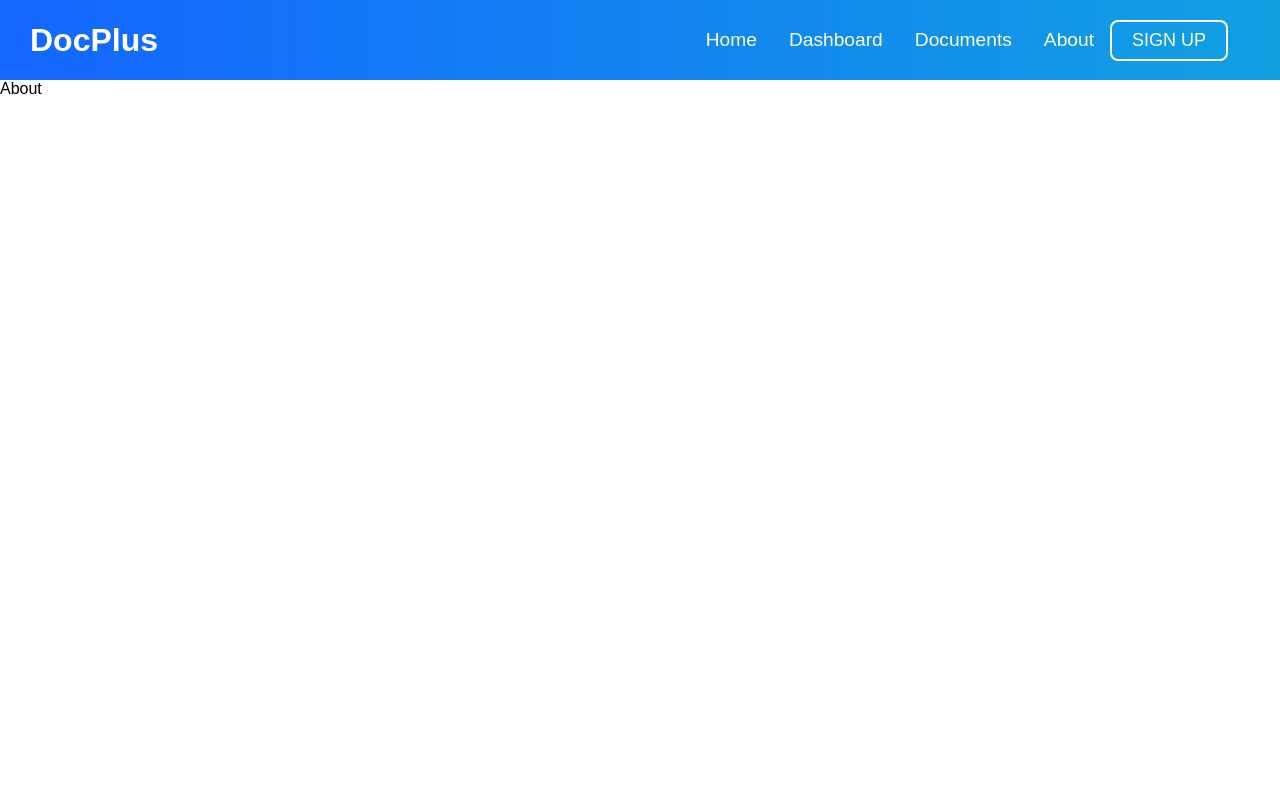
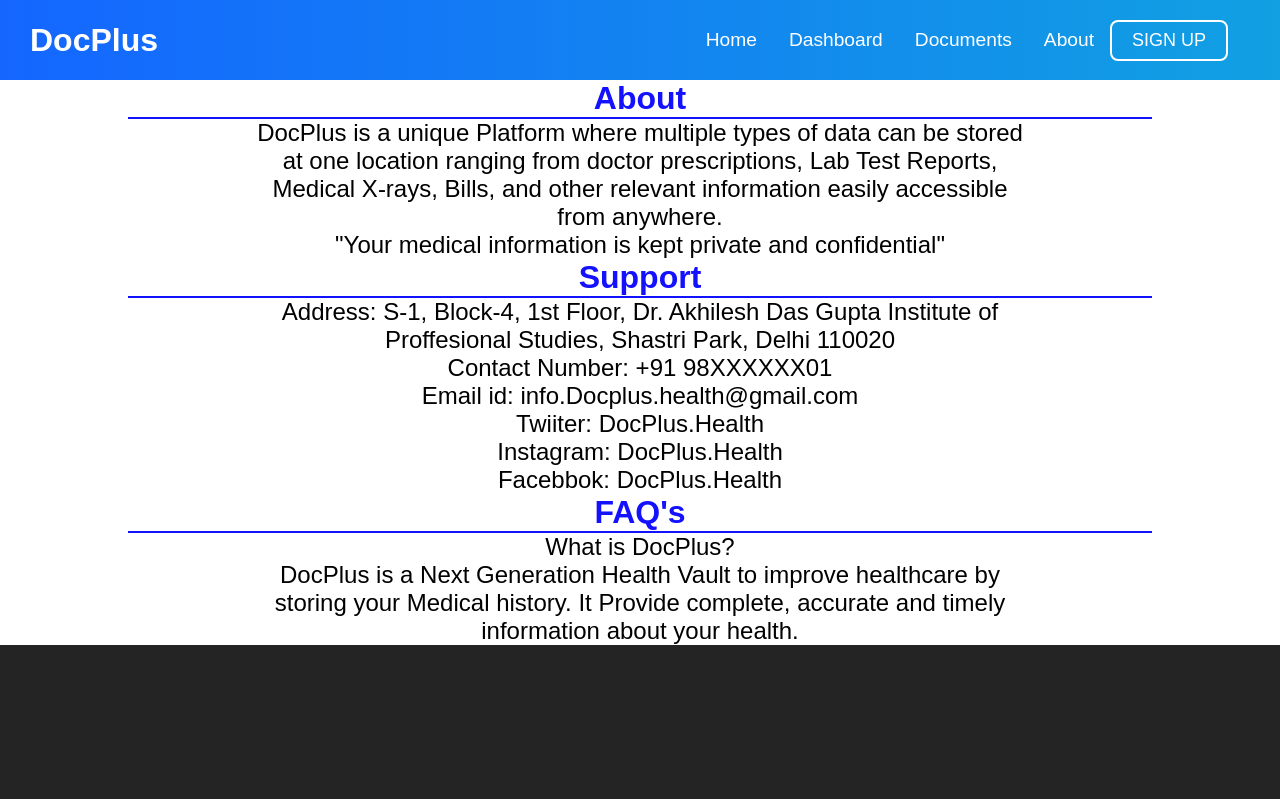
Before and after one commit to KILLERTIAN/Doc-Plus, a React (Create React App) app in the folder client/: page /about in a window 1280 px wide. Shown: the top 799 px of the page. Built offline with nearby package versions, Linux system fonts and the light colour scheme; no server answers.

Commit message:
about page

```diff
--- a/client/src/pages/About.css
+++ b/client/src/pages/About.css
@@ -1,4 +1,19 @@
-.mainAboutContainer{
-    display: flex;
-    height: 90vh;
+.content{
+    font-size: x-large;
+    margin-left: 20%;
+    margin-right: 20%;
+    text-align: center;
 }
+.main-bar{
+    width: 80%;
+    background-color: rgb(20, 17, 255);
+    height: 2px;
+    margin-left: 10%;
+}
+.head{
+    text-align: center;
+    color: rgb(20,17,255);
+}
+ques{
+    text-decoration: ;
+}
--- a/client/src/pages/About.js
+++ b/client/src/pages/About.js
@@ -1,10 +1,39 @@
 import React from 'react';
-import './About.css'
+import './About.css';
 
 function About() {
   return (
-    <div className='mainAboutContainer'>About
-      <ion-icon name="menu-outline"></ion-icon>
+    <div className='mainAboutContainer'>
+      <div class="head"><h1>About</h1></div>
+      <div class="main-bar"></div>
+      <div class="content">
+        <p>DocPlus is a unique Platform where multiple types of data can be stored at one location ranging from doctor prescriptions,
+           Lab Test Reports, Medical X-rays, Bills, and other relevant information easily accessible from anywhere.</p>
+        <p>"Your medical information is kept private and confidential"</p>
+      </div>
+      <div class=" Suppport">
+      <div class="head"><h1>Support</h1></div>
+      <div class="main-bar"></div>
+      <div class="content">
+        <p>Address: S-1, Block-4, 1st Floor, Dr. Akhilesh Das Gupta Institute of Proffesional Studies, Shastri Park, Delhi 110020</p>
+        <p>Contact Number: +91 98XXXXXX01</p>
+        <p>Email id: info.Docplus.health@gmail.com</p>
+        <p>Twiiter: DocPlus.Health</p>
+        <p>Instagram: DocPlus.Health</p>
+        <p>Facebbok: DocPlus.Health</p>
+      </div>
+      <div class="faq">
+      <div class="head"><h1>FAQ's</h1></div>
+      <div class="main-bar"></div>
+      <div class="content">
+        <p class="ques">What is DocPlus?</p>
+        <p>DocPlus is a Next Generation Health Vault to improve healthcare by storing your Medical history. It Provide complete, accurate and timely information about your health.</p>
+      </div>
+      </div>
+      </div>
+
+
+
     </div>
   )
 }
```
